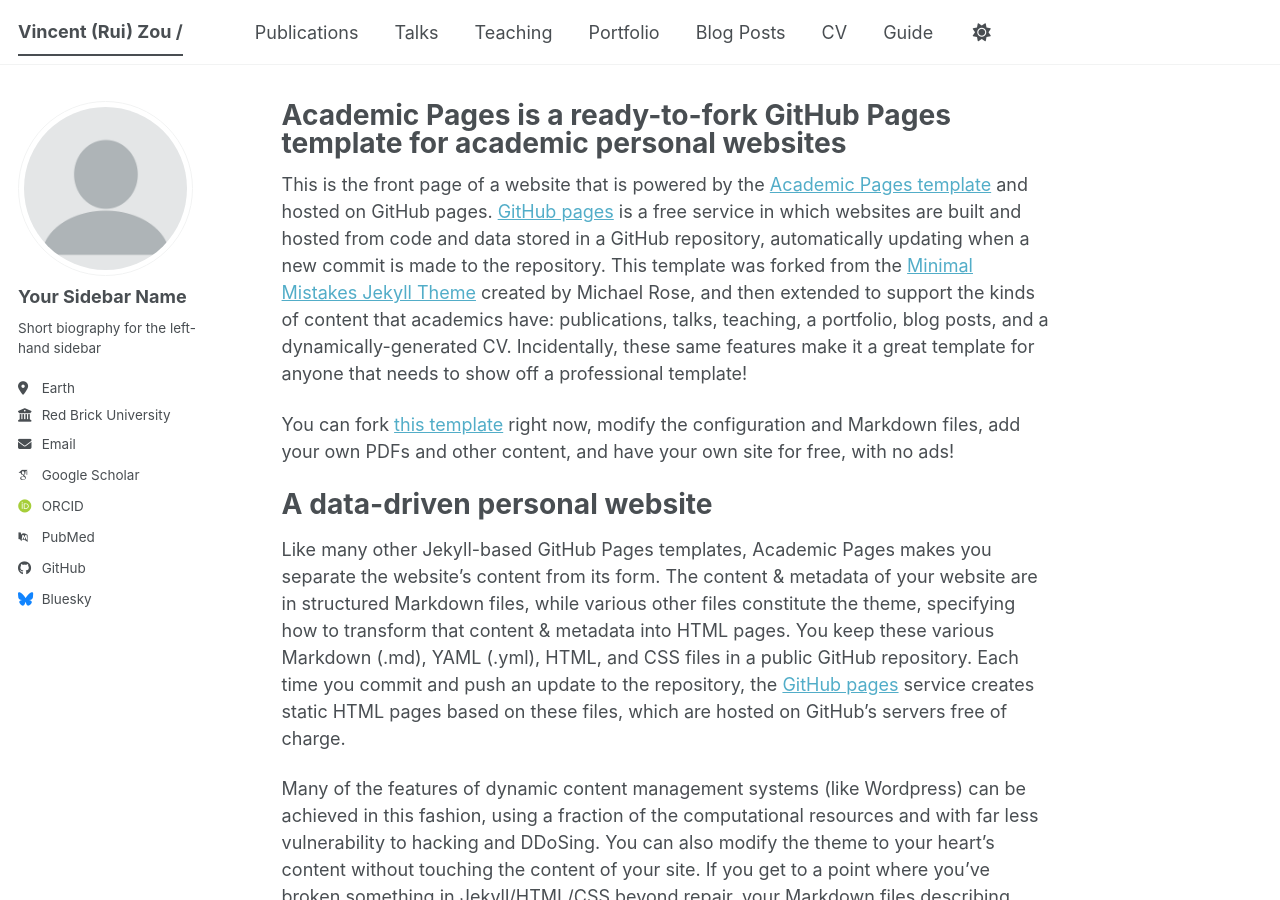
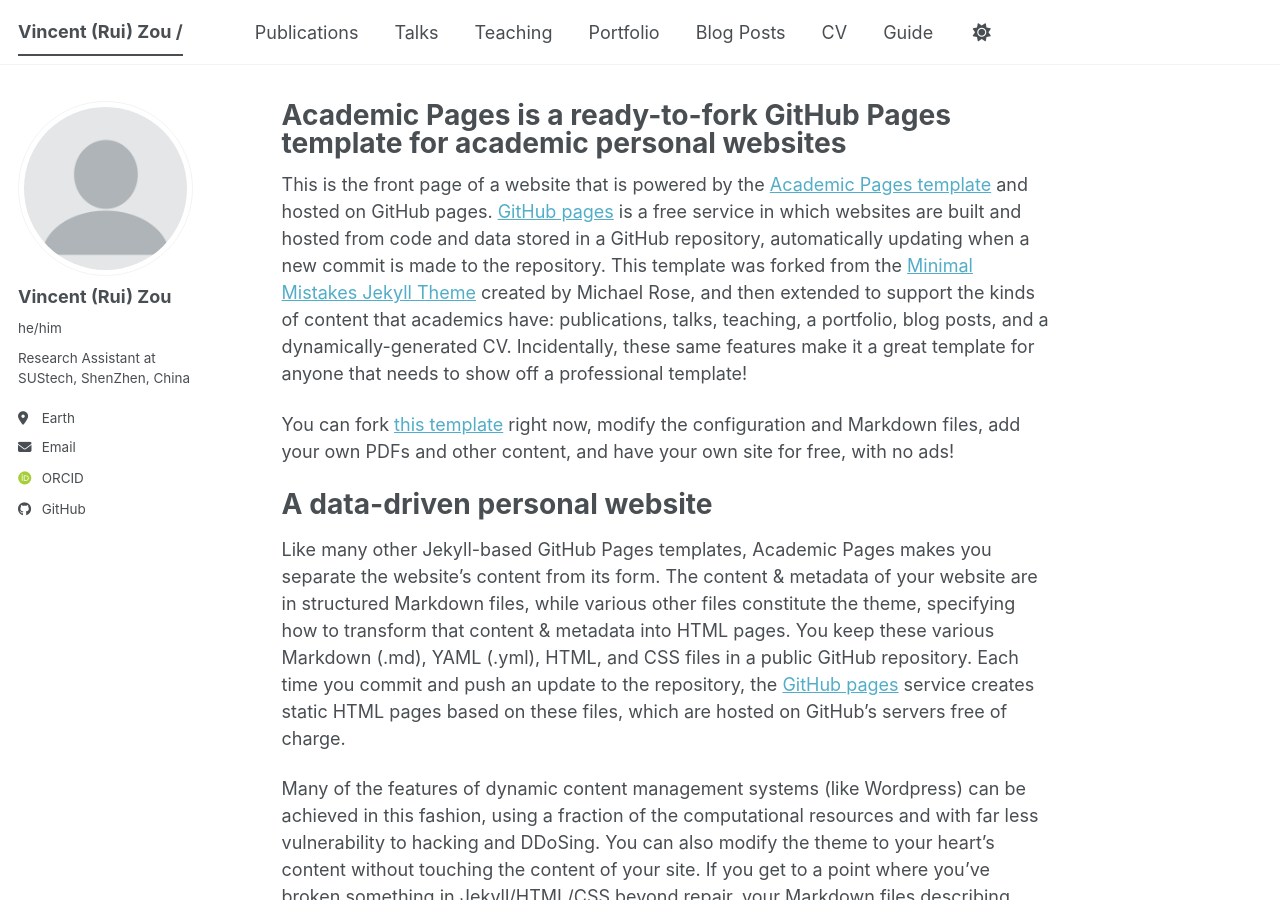
Before and after one commit to Vincent-R-Zou/Vincent-R-Zou.github.io, a Jekyll site: the page built from _pages/about.md, in a window 1280 px wide and 900 px high. Built offline with Jekyll 4.4.1, drawn with Linux system fonts in a browser that asks for light colours; some web fonts are replaced; a script bundle is joined from its source files by our own code; library files that are not in the unit come from our copies.

Commit message:
Update _config.yml

```diff
--- a/_config.yml
+++ b/_config.yml
@@ -16,7 +16,7 @@
 url                      : https://Vincent-R-Zou.github.io # The base hostname & protocol for your site e.g. "https://[your GitHub username].github.io",
                                                            # or if you already have some other page hosted on Github then use "https://[your GitHub username].github.io/[Your Repo Name]"
 baseurl                  : "" # the subpath of your site, e.g. "/blog"
-repository               : "academicpages/academicpages.github.io"
+repository               : "vincent-r-zou.github.io"
 
 # Site Author - The following control what appear as part of the author content on the side bar.
 #               If a field is blank the icon and link will not appear, otherwise it will be shown.
@@ -24,24 +24,24 @@
 author:
   # Biographic information
   avatar           : "profile.png"
-  name             : "Your Sidebar Name"
-  pronouns         : # example: "she/her"
-  bio              : "Short biography for the left-hand sidebar"
+  name             : "Vincent (Rui) Zou"
+  pronouns         : "he/him"# example: "she/her"
+  bio              : "Research Assistant at SUStech, ShenZhen, China"
   location         : "Earth"
-  employer         : "Red Brick University"
+  employer         : # "Red Brick University"
   uri              : # URL
-  email            : "none@example.org"
+  email            : "vincentz0704@gmail.com"
 
   # Academic websites
   academia         : # URL
   arxiv            : # URL - Update with the correct link to your profile
-  googlescholar    : "https://scholar.google.com/citations?user=PS_CX0AAAAAJ"
+  googlescholar    : # "https://scholar.google.com/citations?user=PS_CX0AAAAAJ"
   inspire-hep      : # URL
   impactstory      : # URL
-  orcid            : "https://orcid.org/yourorcidurl"
+  orcid            : "https://orcid.org/0000-0002-9998-6222"
   semantic         : # URL
   ssrn             : # URL
-  pubmed           : "https://www.ncbi.nlm.nih.gov/pubmed/?term=john+snow"
+  pubmed           : # "https://www.ncbi.nlm.nih.gov/pubmed/?term=john+snow"
   researchgate     : # URL
   scopus           : # URL
   zotero           : # URL
@@ -57,7 +57,7 @@
 
   # Social media
   artstation       : # Username
-  bluesky          : "bsky.app" # Replace this with you Bluesky username
+  bluesky          : # "bsky.app" # Replace this with you Bluesky username
   facebook         : # Username
   flickr           : # Username
   foursquare       : # Username
```
